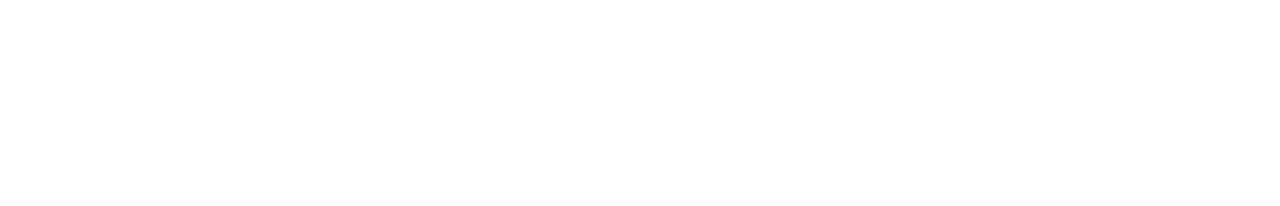
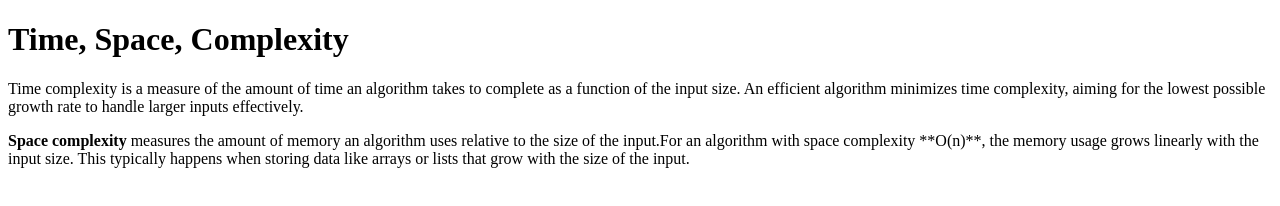
Before and after one commit to acciojob/time-and-space-complexity-ritikj0536, a website: page main.html in a window 1280 px wide. Drawn offline with Linux system fonts and the light colour scheme.

Commit message:
created a submission

```diff
--- a/main.html
+++ b/main.html
@@ -8,6 +8,11 @@
 
 <body>
 	<!-- the entire body must be written by student -->
+	<h1>Time, Space, Complexity</h1>
+	<p>Time complexity is a measure of the amount of time an algorithm takes to complete as a function of the input size. An efficient algorithm minimizes time complexity, aiming for the lowest possible growth rate to handle larger inputs effectively.</p>
+	<p> <b>Space complexity</b> measures the amount of memory an algorithm uses relative to the size of the input.For an algorithm with space complexity **O(n)**, the memory usage grows linearly with the input size. This typically happens when storing data like arrays or lists that grow with the size of the input.</p>
+
+
     <script type="text/javascript" src="./script.js">
 </script>
 
```
